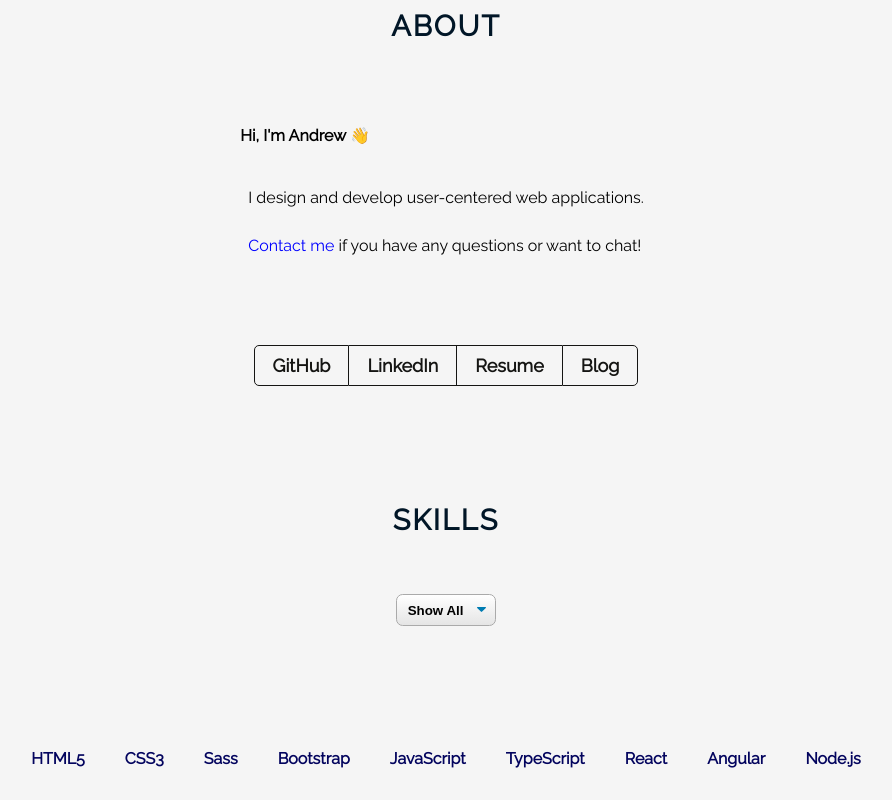
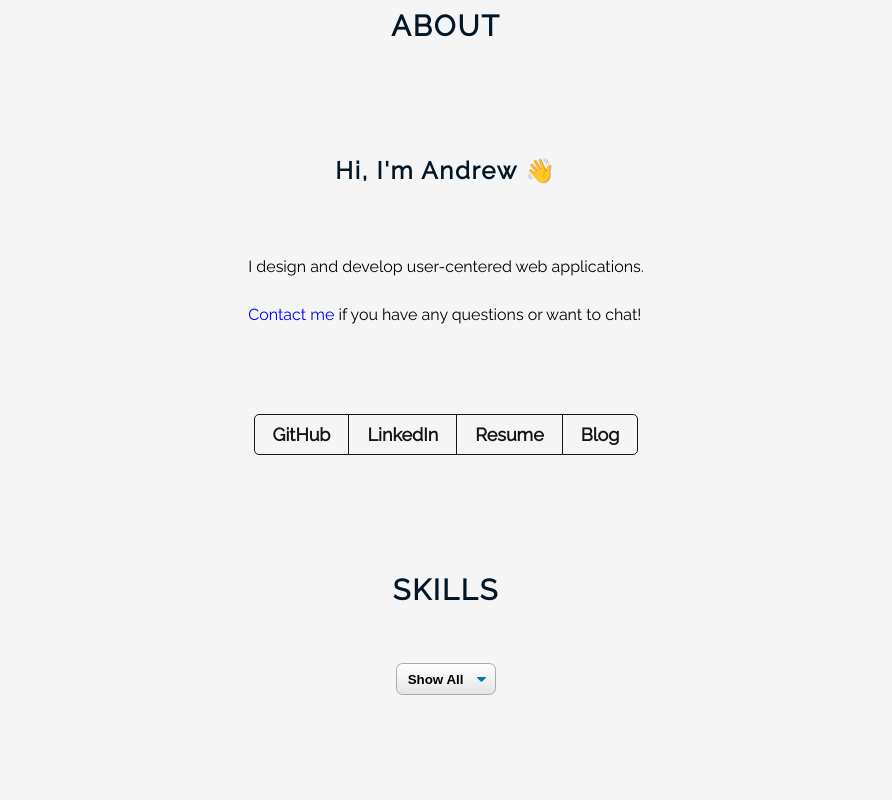
Before and after one commit to Andrew-Kil/andrewkil.com, a React (Create React App) app: page / in a window 1280 px wide. Shown: the part 880-1680 px from the top of the page, without its empty margins (194-1086 px from the left). Built offline with nearby package versions, Linux system fonts and the light colour scheme; some icons are missing.

Commit message:
add styling

```diff
--- a/src/App.css
+++ b/src/App.css
@@ -28,6 +28,15 @@ h3 {
   text-transform: uppercase;
 }
 
+h4 {
+  text-align: center;
+  padding: 1em 0em;
+  letter-spacing: 0.07em;
+  font-size: 1.5em;
+  font-weight: 600;
+  color: #011627;
+}
+
 .app {
   line-height: 2em;
   animation: fadein 2s;
```
